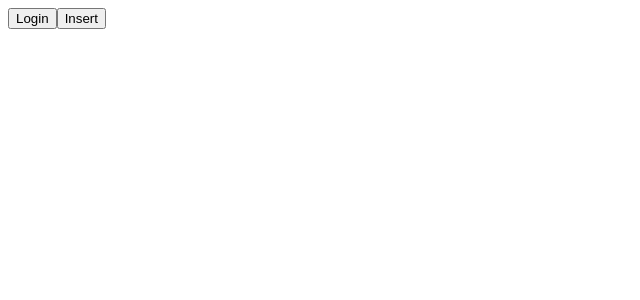
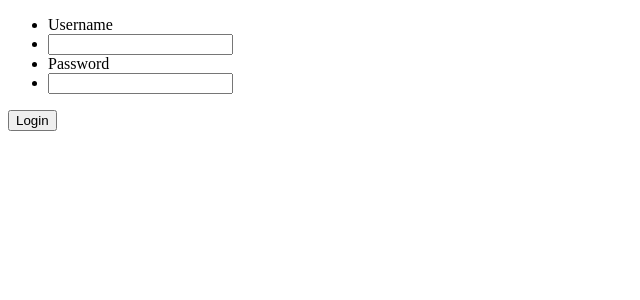
Before and after one commit to midzojtic/angular, an Angular app: page / in a window 1280 px wide. Shown: the top 300 px of the page, without its empty margins (0-640 px from the left). Built offline with nearby package versions, Linux system fonts and the light colour scheme.

Commit message:
added first flow

```diff
--- a/src/app/veterinar/login/login.component.html
+++ b/src/app/veterinar/login/login.component.html
@@ -1,5 +1,13 @@
-<p>
-  login works!
-</p>
-
+<div>
+  <ul>
+    <li>
+      Username
+    </li>
+    <li><input type="text" [ngModel]="model.username"></li>
+    <li>
+      Password
+    </li>
+    <li><input type="text" [ngModel]="model.password"></li>
+  </ul>
+</div>
 <button class="btn btn-primary" (click)="onSubmit()">Login</button>
--- a/src/app/veterinar/login/login.component.ts
+++ b/src/app/veterinar/login/login.component.ts
@@ -1,5 +1,9 @@
-import { Component, OnInit } from '@angular/core';
-import { Router, ActivatedRoute } from '@angular/router';
+import {Component, OnInit} from '@angular/core';
+import {ActivatedRoute, Router} from '@angular/router';
+import {UserModel} from "../model/user.model";
+import {HttpClient, HttpErrorResponse} from "@angular/common/http";
+import {RestDto} from "../model/rest-dto.model";
+import {environment} from "../../../environments/environment";
 
 @Component({
   selector: 'app-login',
@@ -8,9 +12,11 @@ import { Router, ActivatedRoute } from '@angular/router';
 })
 export class LoginComponent implements OnInit {
 
-  returnUrl: string;
+  model: UserModel;
+  private serverUrl: string;
+  private BASE_URL = '/login';
 
-  constructor(
+  constructor(private http: HttpClient,
     private route: ActivatedRoute,
     private router: Router
   ) {
@@ -18,11 +24,42 @@ export class LoginComponent implements OnInit {
   }
 
   ngOnInit() {
+    this.model = new UserModel();
+    this.serverUrl = environment.serverUri + this.BASE_URL;
+
   }
 
   onSubmit() {
 
-    this.router.navigate(['']);
+    console.log('Accessed onSubmit');
+
+    if (this.model.username == null || this.model.username === '')
+      return false;
+
+    if (this.model.password == null || this.model.password === '')
+      return false;
+
+    this.http.post<RestDto<any>>(this.serverUrl, this.model).subscribe(
+      (response: RestDto<any>) => {
+        if (response.success) {
+          this.router.navigate(['home']);
+        } else {
+
+        }
+      },
+      (err: HttpErrorResponse) => this.handleHttpError(err));
+    return false;
   }
 
+  handleHttpError(err: HttpErrorResponse) {
+    if (err.status === 500) {
+      // this.bootstrapAlertService.showError(JSON.parse(err.error).message);
+    } else {
+      // this.bootstrapAlertService.showError('Greška u komunikaciji sa serverom');
+    }
+  }
+
+
+
+
 }
--- /dev/null
+++ b/src/app/veterinar/model/user.model.ts
@@ -0,0 +1,5 @@
+export class UserModel {
+
+  username: string;
+  password: string;
+}
```
Also changed, not shown: src/app/veterinar/app-routing.module.ts (+6 -6 lines), src/app/veterinar/veterinar.module.ts (+8 -6 lines).
